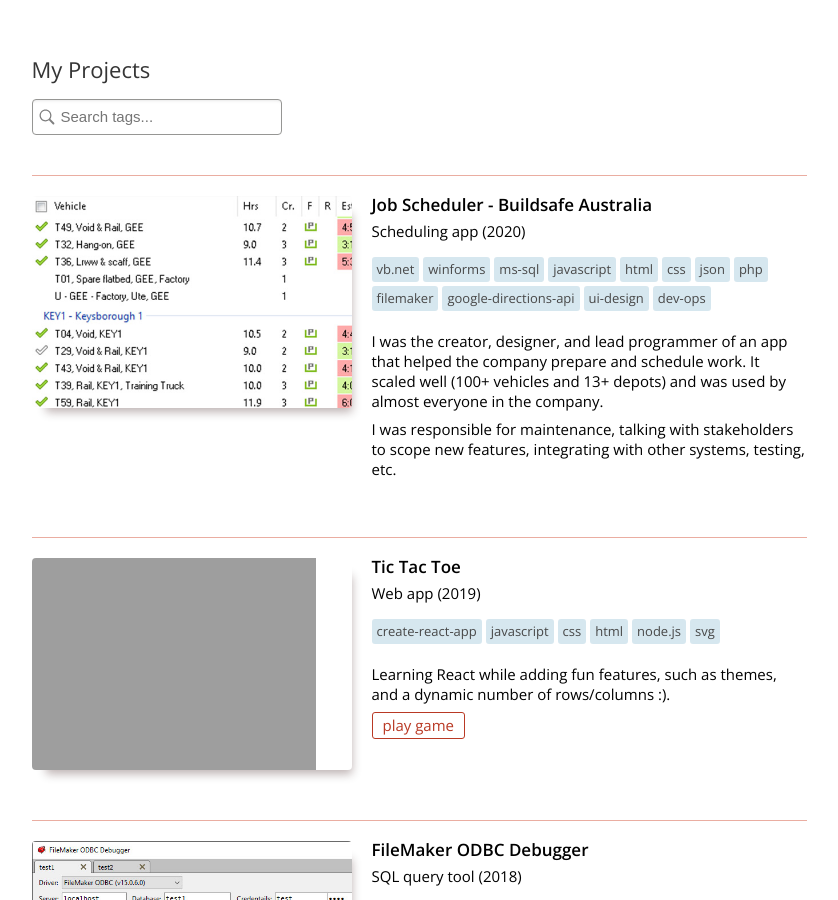
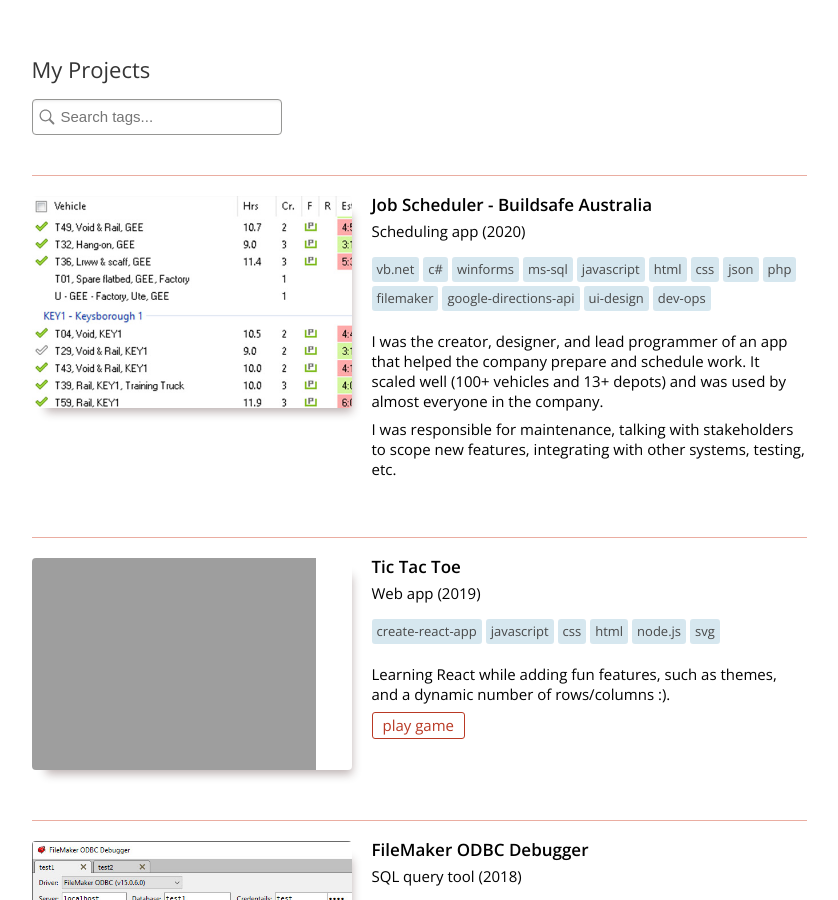
Before and after one commit to CrazyTim/crazytim-portfolio, a Jekyll site: the page built from index.html, in a window 1280 px wide and 900 px high, scrolled down 555 px. Shown: the whole window, without its empty margins (221-1059 px from the left). Built offline with Jekyll 4.4.1, drawn with Linux system fonts in a browser that asks for light colours.

Commit message:
Add c# tag

```diff
--- a/index.html
+++ b/index.html
@@ -92,7 +92,7 @@ layout: null
         <div>
           <div class="title">Job Scheduler - Buildsafe Australia</div>
           <div class="description">Scheduling app (2020)</div>
-          <div class="tags">vb.net,winforms,ms-sql,javascript,html,css,json,php,filemaker,google-directions-api,ui-design,dev-ops</div>
+          <div class="tags">vb.net,c#,winforms,ms-sql,javascript,html,css,json,php,filemaker,google-directions-api,ui-design,dev-ops</div>
           <div class="content">
             <p>I was the creator, designer, and lead programmer of an app that helped the company prepare and schedule work. It scaled well (100+ vehicles and 13+ depots) and was used by almost everyone in the company.</p>
             <p>I was responsible for maintenance, talking with stakeholders to scope new features, integrating with other systems, testing, etc.</p>
```
